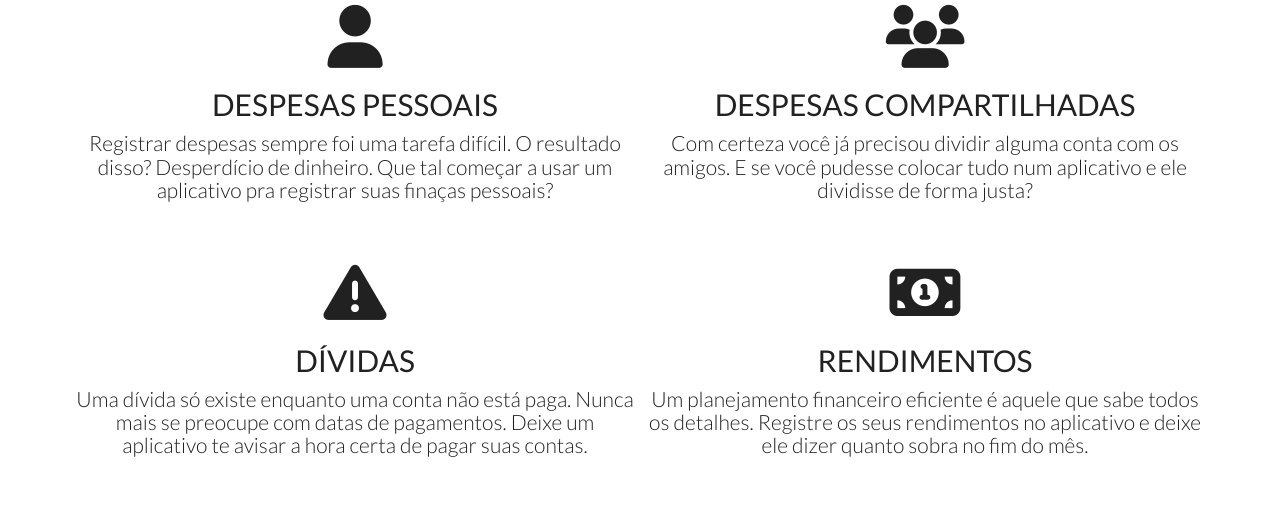
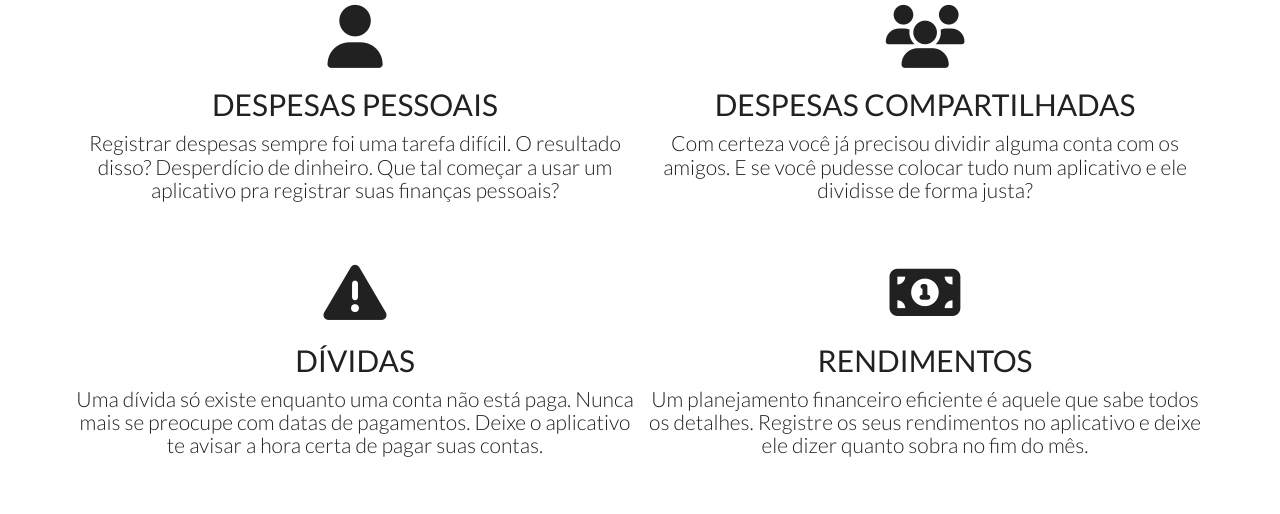
Before and after one commit to ratbill/ratbill.github.io, a plain HTML site: page index.html in a window 1280 px wide. Shown: the part 800-1314 px from the top of the page. Drawn offline with nearby package versions, Linux system fonts and the light colour scheme; grey boxes are pictures that could not be loaded.

Commit message:
spelling error fixed

```diff
--- a/index.html
+++ b/index.html
@@ -92,7 +92,7 @@
     		<div class="col-md-6 center">
     			<i class="fa fa-user"></i>
 				<h2>Despesas Pessoais</h2>
-				<p>Registrar despesas sempre foi uma tarefa difícil. O resultado disso? Desperdício de dinheiro. Que tal começar a usar um aplicativo pra registrar suas finaças pessoais?</p>
+				<p>Registrar despesas sempre foi uma tarefa difícil. O resultado disso? Desperdício de dinheiro. Que tal começar a usar um aplicativo pra registrar suas finanças pessoais?</p>
     		</div>
     		<div class="col-md-6 center">
     			<i class="fa fa-users"></i>
@@ -104,7 +104,7 @@
     		<div class="col-md-6 center">
     			<i class="fa fa-exclamation-triangle"></i>
 				<h2>Dívidas</h2>
-				<p>Uma dívida só existe enquanto uma conta não está paga. Nunca mais se preocupe com datas de pagamentos. Deixe um aplicativo te avisar a hora certa de pagar suas contas.</p>
+				<p>Uma dívida só existe enquanto uma conta não está paga. Nunca mais se preocupe com datas de pagamentos. Deixe o aplicativo te avisar a hora certa de pagar suas contas.</p>
     		</div>
     		<div class="col-md-6 center">
     			<i class="fa fa-money"></i>
```
